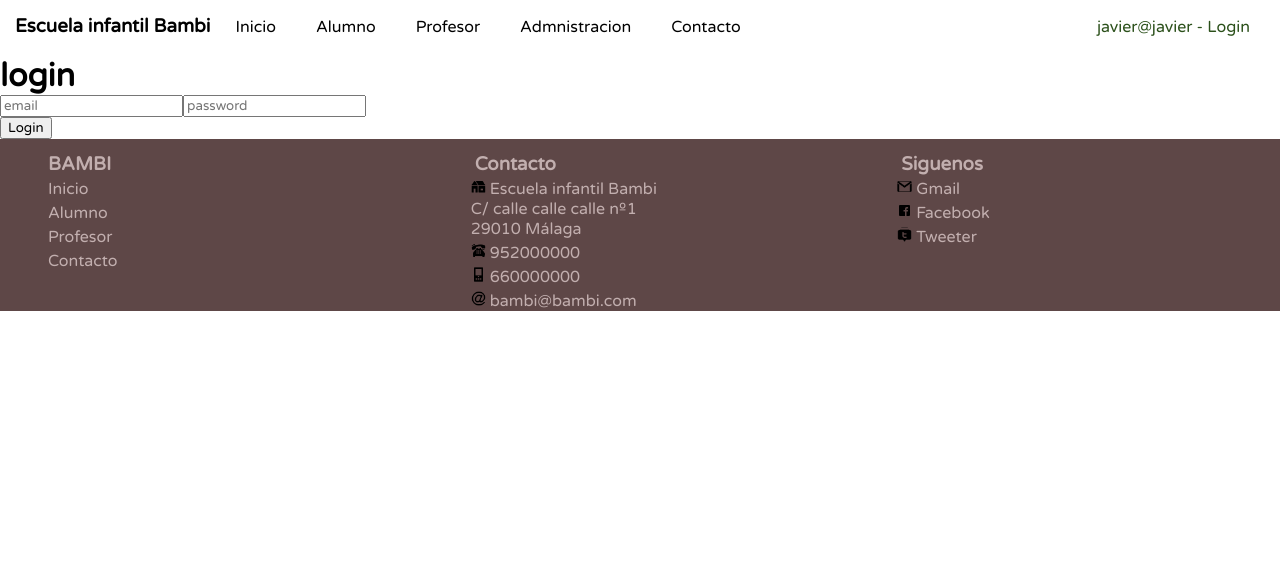
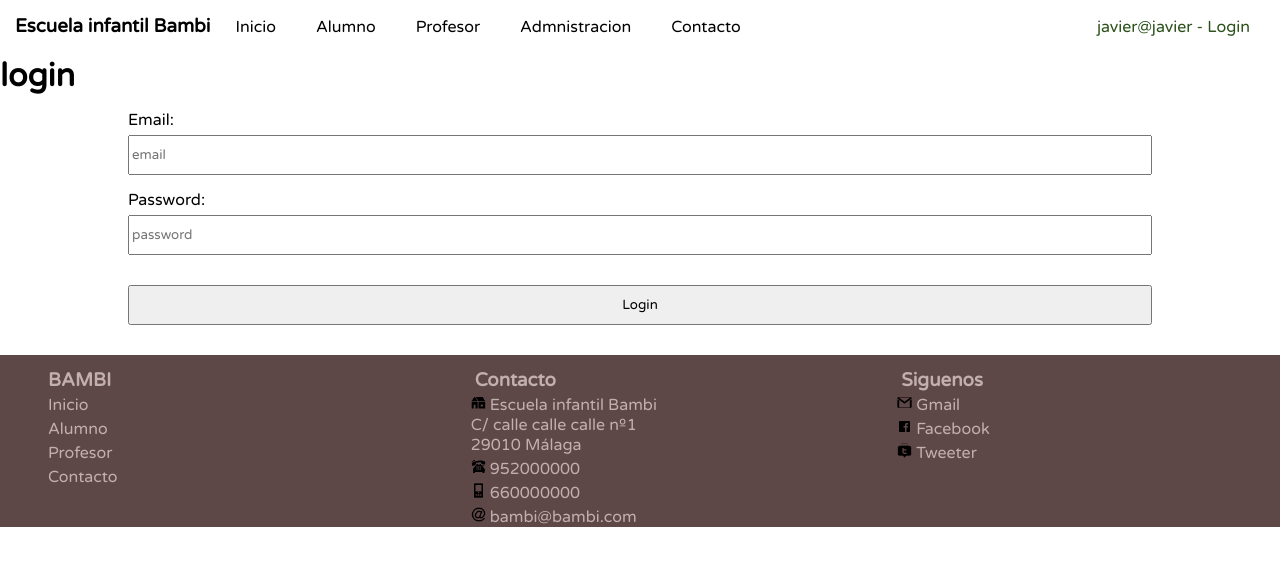
Before and after one commit to Javiergda/final-project-client, a React (Create React App) app: page /login in a window 1280 px wide. Shown: the top 566 px of the page. Built offline with nearby package versions, Linux system fonts and the light colour scheme.

Commit message:
css basico loggin

```diff
--- a/src/components/Login/Login.js
+++ b/src/components/Login/Login.js
@@ -50,7 +50,6 @@ export const Login = () => {
             );
         }
 
-
         // }
 
 
@@ -60,16 +59,24 @@ export const Login = () => {
     };
 
     return (
-        <div>
+        <div className="login_main">
+
             <h1>login</h1>
 
+            <div className='wrapper'>
+                <form onSubmit={handlesubmit} className='form'>
+                    <label>
+                        Email:
+                        <input value={email} name='email' type='email' onChange={hadlechange} className='' placeholder='email' />
+                    </label>
+                    <label>
+                        Password:
+                        <input value={password} name="password" type='password' onChange={hadlechange} className='' placeholder='password' />
+                    </label>
 
-            <div className="cointainerLista" >
-                <form onSubmit={handlesubmit}>
-                    <input value={email} name='email' type='email' onChange={hadlechange} className='' placeholder='email' />
-                    <input value={password} name="password" type='password' onChange={hadlechange} className='' placeholder='password' />
 
-                    <br /><input type="submit" className='' value="Login" />
+
+                    <input type="submit" className='button' value="Login" />
                 </form>
             </div>
         </div>
--- /dev/null
+++ b/src/styles/components/_login.scss
@@ -0,0 +1,28 @@
+.login_main{
+
+    .wrapper{
+        display: flex;
+        justify-content: center;
+
+        .form{
+            display: flex;
+            flex-direction: column;
+            width: 80%;
+
+            input{
+                width: 100%;
+                height: 40px;
+                margin-top: 5px;
+            }
+
+            label{
+                margin-top:15px;
+            }
+
+            .button{
+                margin-top: 30px;
+                margin-bottom: 30px;
+            }
+        }
+    }
+}
--- a/src/styles/styles.scss
+++ b/src/styles/styles.scss
@@ -15,3 +15,4 @@
 @import './components/student';
 @import './components/course';
 @import './components/studentList';
+@import './components/login'
```
